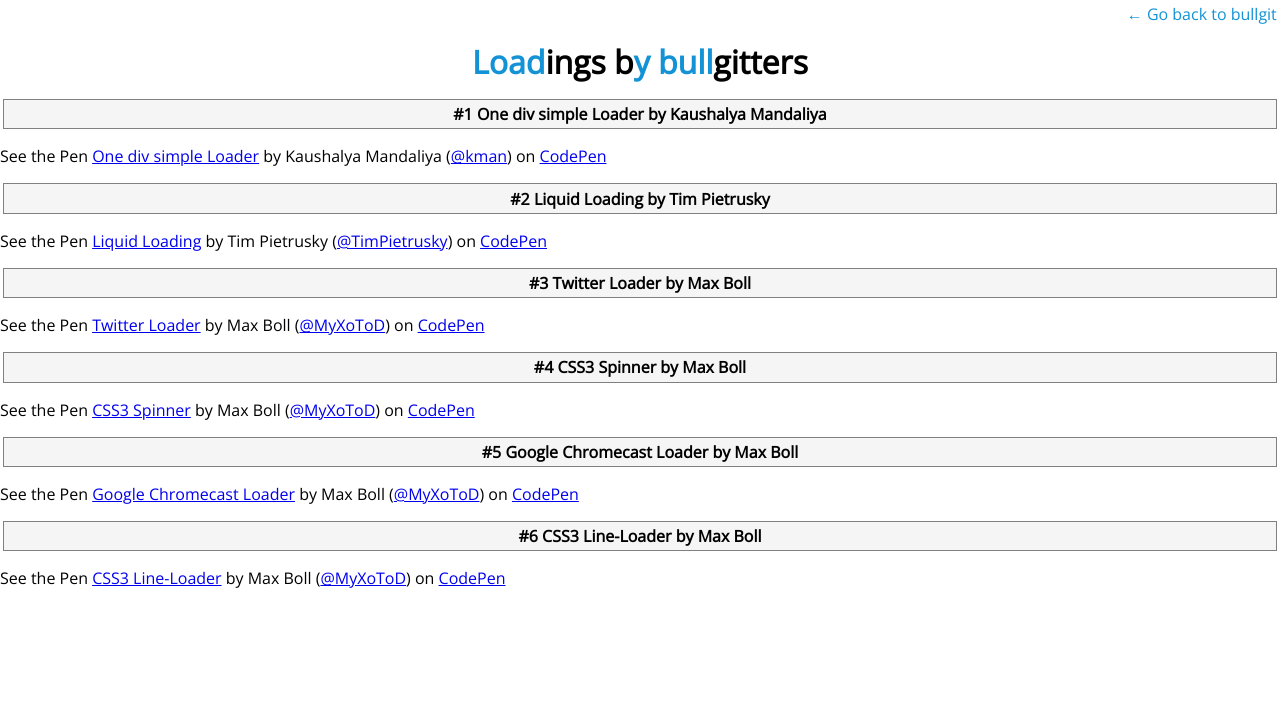
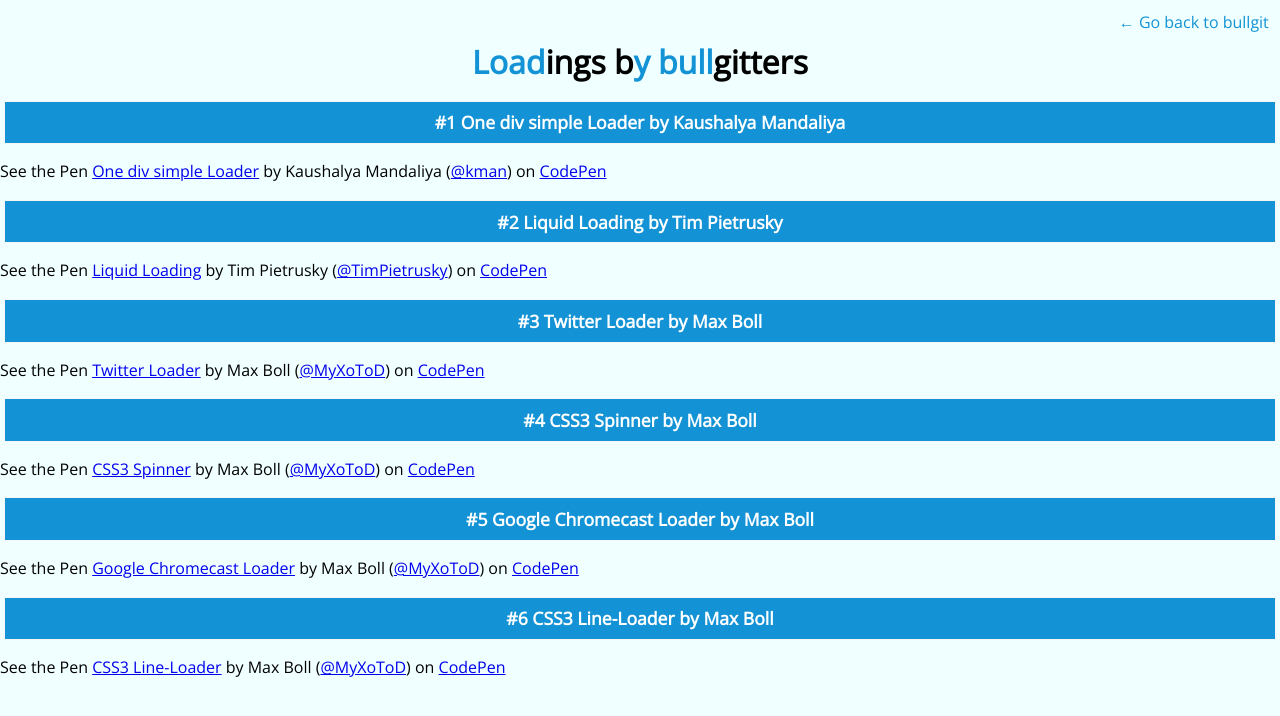
Before and after one commit to bullgit/loading, a plain HTML site: page index.html in a window 1280 px wide. Drawn offline with nearby package versions, Linux system fonts and the light colour scheme; a script that the page names is missing.

Commit message:
New look of Loading(s) :smile:

```diff
--- a/css/style.css
+++ b/css/style.css
@@ -1,7 +1,8 @@
 @import url(http://fonts.googleapis.com/css?family=Open+Sans);
 body {
+  background: azure;
   font-family: 'Open sans', sans-serif;
-  padding: 40px 0;
+  padding: 2.5em 0;
 }
 
 h1 {
@@ -11,13 +12,19 @@ h1 {
 h1 .hmmm {
   color: #1393d5;
 }
+h1 a {
+  color: inherit;
+  text-decoration: none;
+}
 
 .number {
-  background: whitesmoke;
-  border: 0.1em solid gray;
+  background: #1393d5;
+  border: 0.1em solid whitesmoke;
+  font-size: 1.1em;
   font-weight: bold;
+  color: #fff;
   margin: 1em 0.2em 0.2em 0.2em;
-  padding: 0.2em;
+  padding: 0.5em;
   text-align: center;
 }
 
@@ -35,10 +42,11 @@ iframe {
 
 
 .goback {
+  background: azure;
   padding: 0.2em;
   position: fixed;
-  right: 0em;
-  top: 0em;
+  right: 0.5em;
+  top: 0.5em;
 }
 .goback a {
   color: #1393d5;
--- a/index.html
+++ b/index.html
@@ -8,7 +8,7 @@
   <link rel="stylesheet" href="css/style.css" media="screen" type="text/css" />
 </head>
 <body>
-  <h1><span class="hmmm">Load</span>ings b<span class="hmmm">y</span> <span class="hmmm">bull</span>gitters</h1>
+  <h1><a href="http://bullg.it/loading/"><span class="hmmm">Load</span>ings b<span class="hmmm">y</span> <span class="hmmm">bull</span>gitters</a></h1>
   <!-- 1 -->
   <div class="number">#1 One div simple Loader by Kaushalya Mandaliya</div>
   <p data-height="321" data-theme-id="168" data-slug-hash="fJmsK" data-user="kman" data-default-tab="result" class='codepen'>See the Pen <a href='http://codepen.io/kman/pen/fJmsK'>One div simple Loader</a> by Kaushalya Mandaliya (<a href='http://codepen.io/kman'>@kman</a>) on <a href='http://codepen.io'>CodePen</a></p>
```
